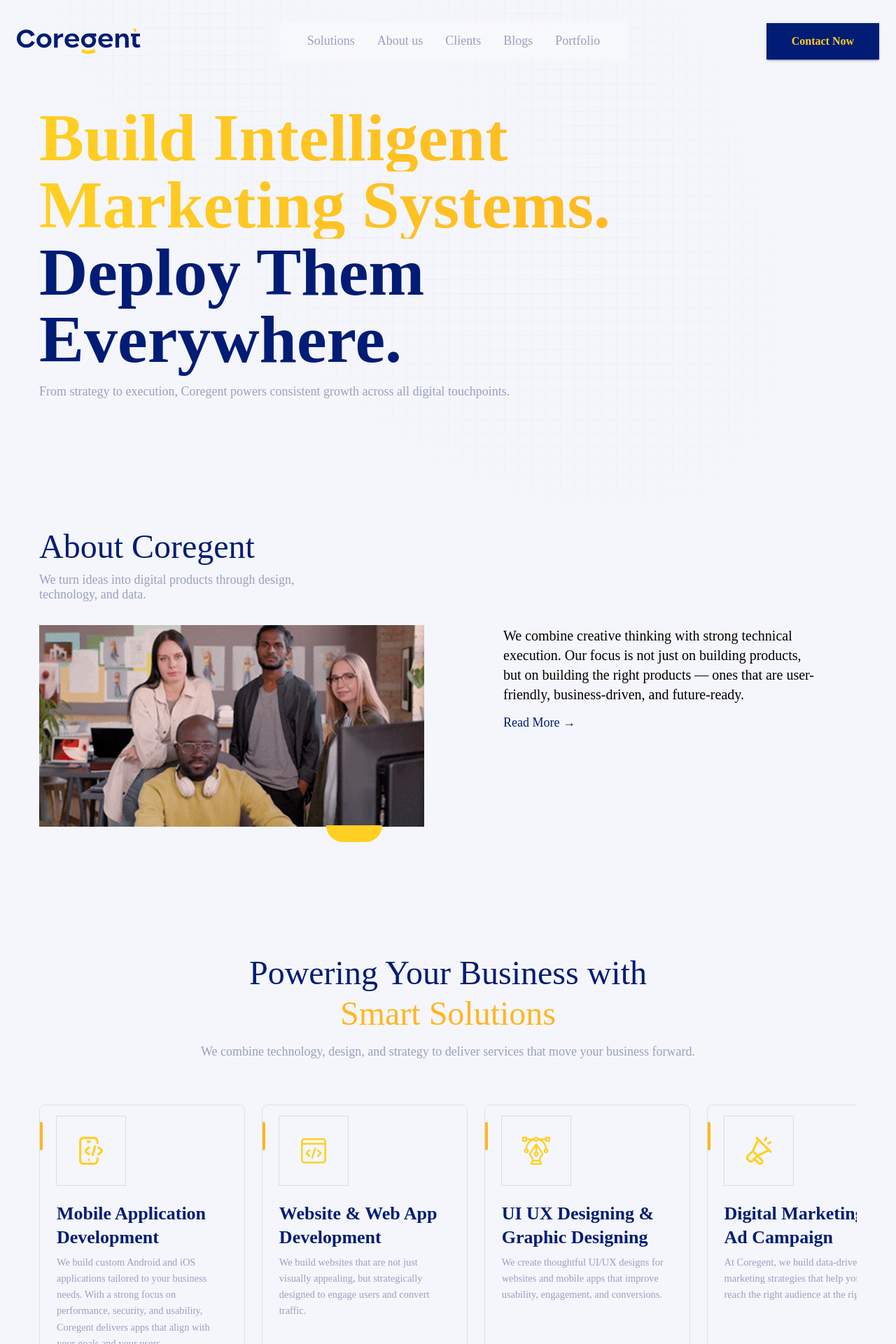
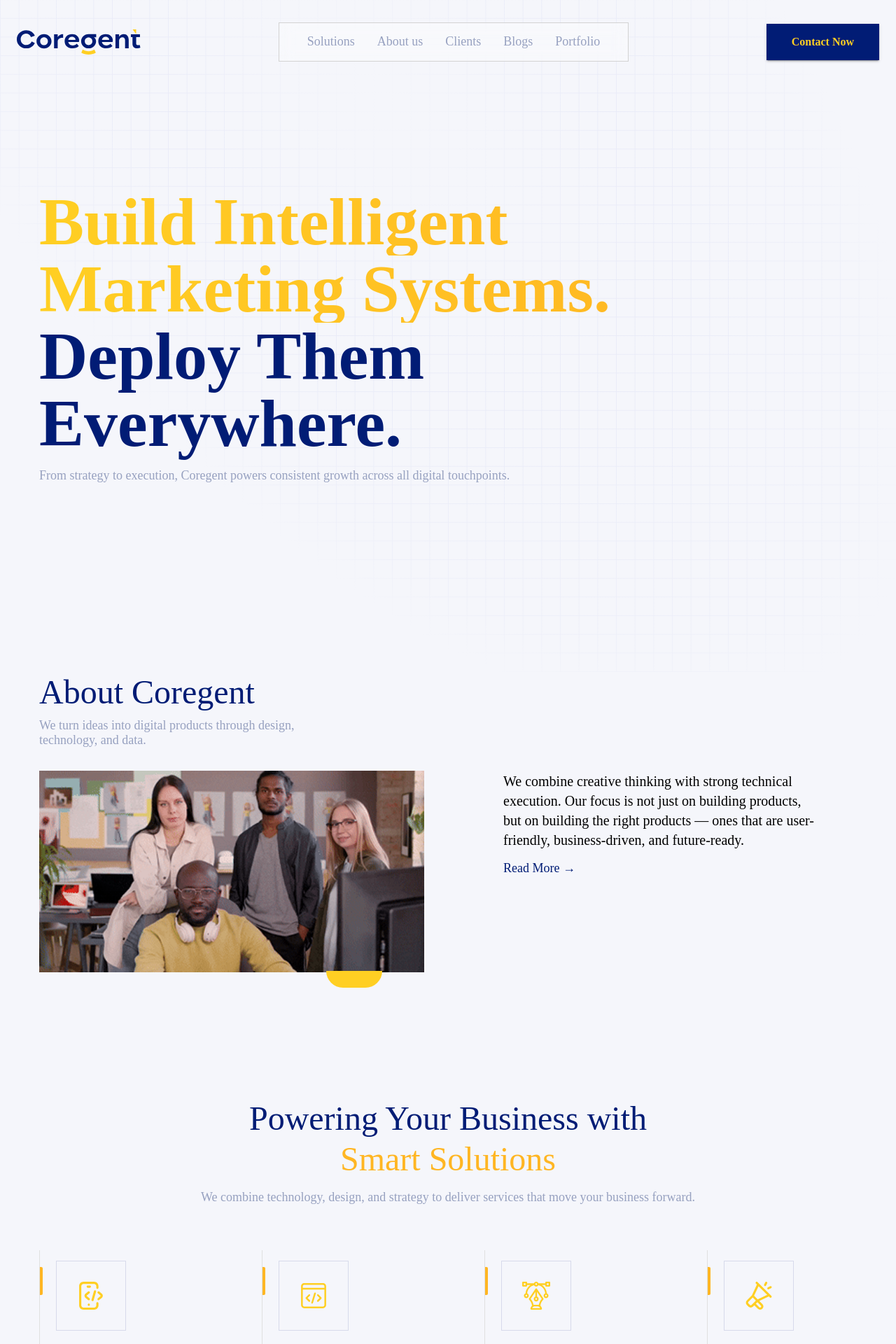
Before and after one commit to Janganpalli-Vishal/coregent, a React (Create React App) app: page / in a window 1280 px wide. Shown: the top 1920 px of the page at 70% size. Built offline with nearby package versions, Linux system fonts and the light colour scheme; a web font is replaced by a local one.

Commit message:
changes in navbar

```diff
--- a/src/components/Navbar.js
+++ b/src/components/Navbar.js
@@ -20,15 +20,15 @@ const menuItems = [
 const Navbar = () => {
   const [scrolled, setScrolled] = useState(false);
 
-  useEffect(() => {
-    const handleScroll = () => {
-      const isScrolled = window.scrollY > 50;
-      setScrolled(isScrolled);
-    };
+  // useEffect(() => {
+  //   const handleScroll = () => {
+  //     const isScrolled = window.scrollY > 50;
+  //     setScrolled(isScrolled);
+  //   };
 
-    window.addEventListener('scroll', handleScroll);
-    return () => window.removeEventListener('scroll', handleScroll);
-  }, []);
+  // //   window.addEventListener('scroll', handleScroll);
+  // //   return () => window.removeEventListener('scroll', handleScroll);
+  // }, []);
 
   return (
     <Box
@@ -67,6 +67,7 @@ const Navbar = () => {
               px: 5,
               py: 2,
               backdropFilter: 'blur(10px)',
+              border:'1px solid lightgrey'
             }}
           >
             <Stack direction="row" spacing={4}>
--- a/src/pages/About.js
+++ b/src/pages/About.js
@@ -45,7 +45,7 @@ AOS.init({
 
 const About = () => {
   return (
-    <Container maxWidth="xl" sx={{ pt: 4, pb:10 }}>
+    <Container maxWidth="xl" sx={{ pb:10 }}>
       <Box>
         <Grid container spacing={6} alignItems="center">
           {/* LEFT SECTION */}
--- a/src/pages/Blog.js
+++ b/src/pages/Blog.js
@@ -106,18 +106,18 @@ const Blog = () => {
                   data-aos="fade-up"
                   data-aos-delay={300 + (index * 100)}
                   sx={{
-                    border: '1px solid #E0E0E0',
-                    borderRadius: 2,
+                    borderLeft: '1px solid #E0E0E0',
+                    // borderRadius: 2,
                     p: 3,
                     height: '300px',
                     display: 'flex',
                     flexDirection: 'column',
                     position: 'relative',
                     transition: 'all 0.3s ease',
-                    '&:hover': {
-                      boxShadow: '0 4px 20px rgba(0,0,0,0.1)',
-                      transform: 'translateY(-2px)'
-                    }
+                    // '&:hover': {
+                    //   boxShadow: '0 4px 20px rgba(0,0,0,0.1)',
+                    //   transform: 'translateY(-2px)'
+                    // }
                   }}
                 >
                   {/* Yellow accent bar */}
--- a/src/pages/Hero.js
+++ b/src/pages/Hero.js
@@ -20,11 +20,10 @@ const Hero = () => {
   return (
     <Box
       sx={{
-        minHeight: "90vh",
+        minHeight: "120vh",
         display: "flex",
         alignItems: "center",
         // backgroundColor: "background.default",
-
         // py: 8,
       }}
     >
```
